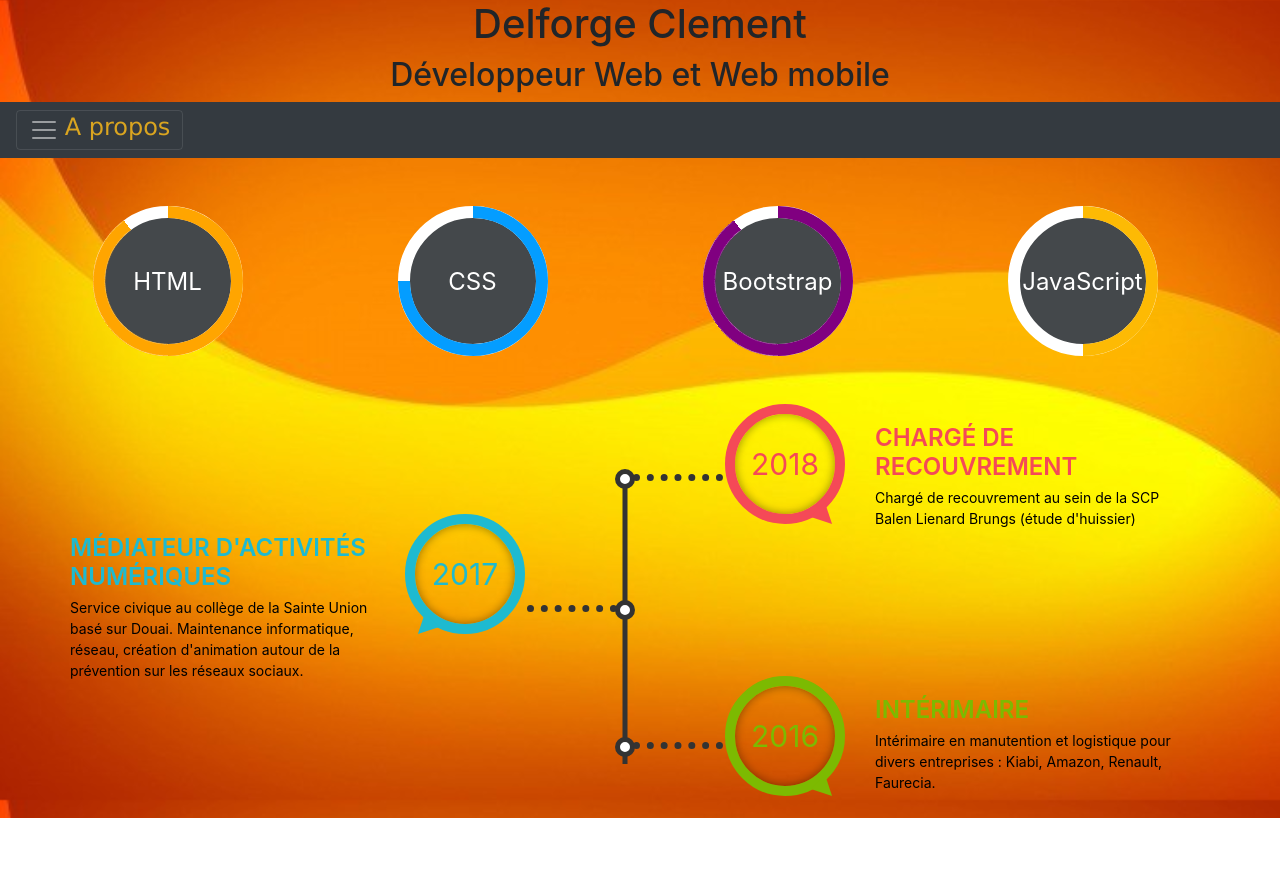
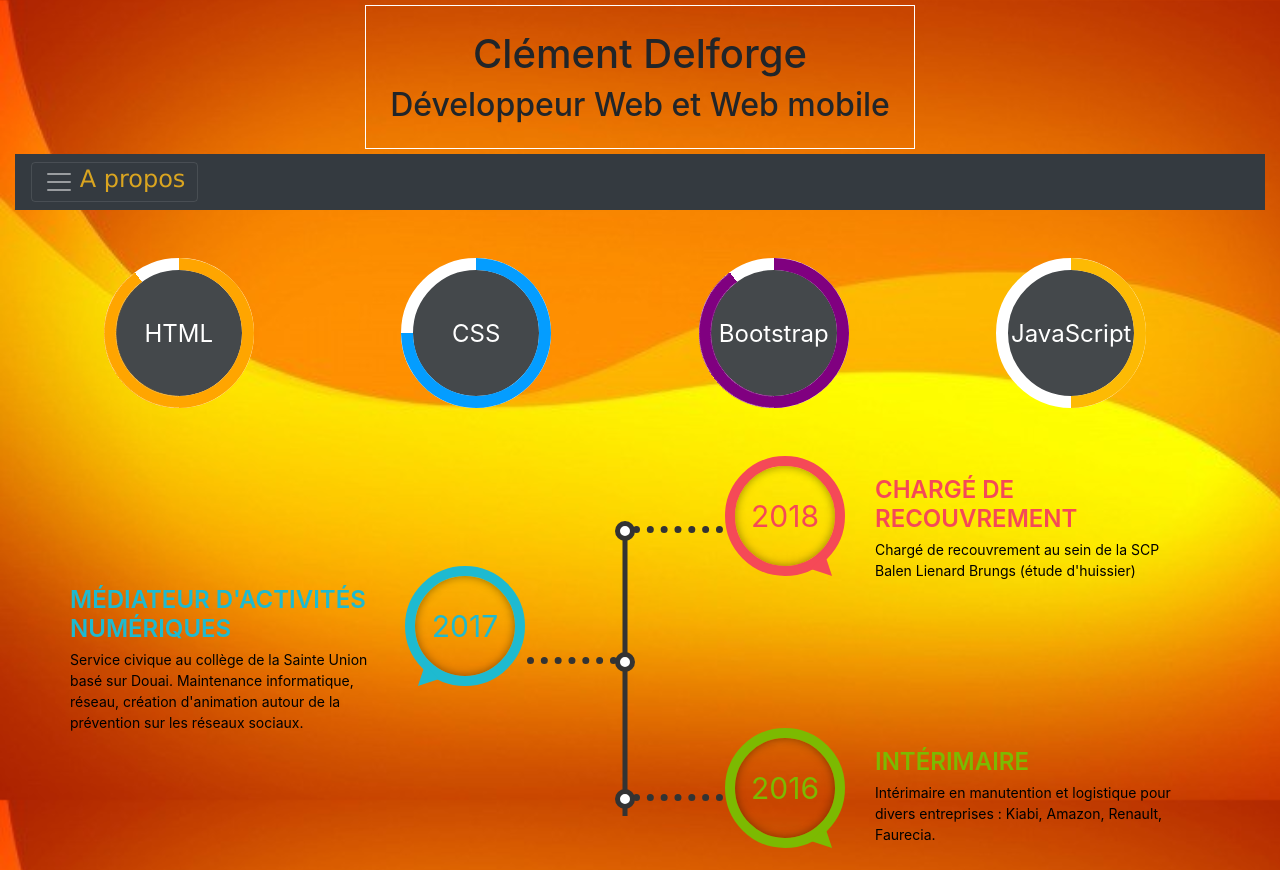
Before and after one commit to ClementDl/CV, a plain HTML site: page index.html in a window 1280 px wide. Before the commit the page ends 818 px from the top, so only its background shows below. Drawn offline with nearby package versions, Linux system fonts and the light colour scheme.

Commit message:
Push du 20/01/2020

```diff
--- a/index.html
+++ b/index.html
@@ -2,24 +2,27 @@
 <html lang="en">
 <head>
     <link rel="stylesheet" href="bootstrap.min.css">
-
+    <link href="https://stackpath.bootstrapcdn.com/bootstrap/4.4.1/css/bootstrap.min.css" rel="stylesheet" integrity="sha384-Vkoo8x4CGsO3+Hhxv8T/Q5PaXtkKtu6ug5TOeNV6gBiFeWPGFN9MuhOf23Q9Ifjh" crossorigin="anonymous">
     <link rel="stylesheet" href="style.css">
 
     <meta charset="UTF-8">
     <title>CV</title>
 </head>
-<body>
-<header class="text-center">
-    <h1 class="titre">Delforge Clement</h1>
-    <h2 class="titre">Développeur Web et Web mobile</h2>
+<body class="container-fluid">
+<header class="row justify-content-center  ">
+    <div id="titre"> <h1 class="mt-4 ml-4 mr-4">Clément Delforge </h1>
+        <h2 class="mb-4 ml-4 mr-4">Développeur Web et Web mobile</h2></div>
 </header>
 
     <div class="pos-f-t">
-        <div class="collapse" id="navbarToggleExternalContent">
+
+
+
+        <div class="collapse"  id="navbarToggleExternalContent">
             <div class="bg-dark p-4 row">
                 <a  href="https://www.linkedin.com/in/cl%C3%A9ment-delforge-a51b77197/" target="blank"  title="Lnk" class="align-content-lg-start">
                     <img id="imglinke" height="40"  src="image/Logo-LinkedIn.png" alt="Lnk" title="Mon profil" /></a>
-                <a class="nav-link ml-4" href="#htrois">Expériences</a>
+                <a class="nav-link ml-4" href="#htrois">Mon parcours</a>
                 <a class="nav-link ml-4" href="#">Formation</a>
                 <a class="nav-link ml-4" href="index3.html">Portfolio</a>
                 <a class="nav-link ml-4" href="index2.html">Contact</a>
@@ -27,17 +30,14 @@
             </div>
         </div>
         <nav class="navbar navbar-dark bg-dark">
-
             <button class="navbar-toggler" type="button" data-toggle="collapse" data-target="#navbarToggleExternalContent" aria-controls="navbarToggleExternalContent" aria-expanded="false" aria-label="Toggle navigation">
                 <span class="navbar-toggler-icon"></span>
                 <span id="apropos">   A propos</span>
             </button>
-
         </nav>
     </div>
 
 <SECTION class="container-fluid row ">
-
     <ARTICLE class="col-lg-12 mt-lg-5">
         <div class="container-fluid">
             <div class="row justify-content-center">
--- a/style.css
+++ b/style.css
@@ -6,10 +6,12 @@
 #apropos:hover{
     color: black;
 }
+
 #titre{
+    border: white 1px solid;
     text-align: center;
+    margin: 5px;
 }
-
 
 h3{
     color: goldenrod;
```
